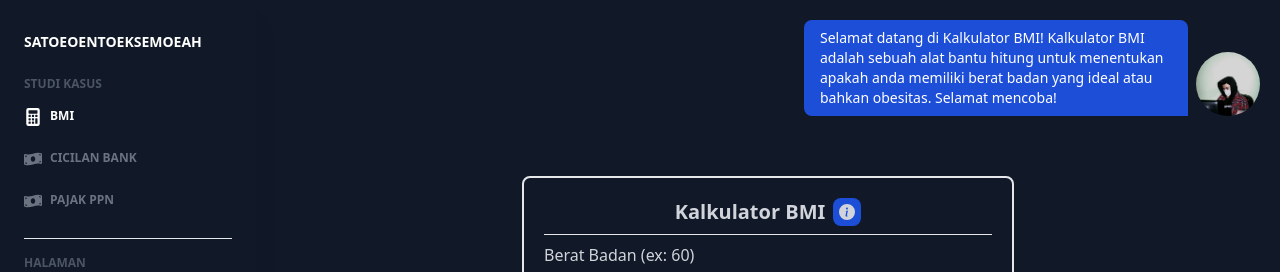
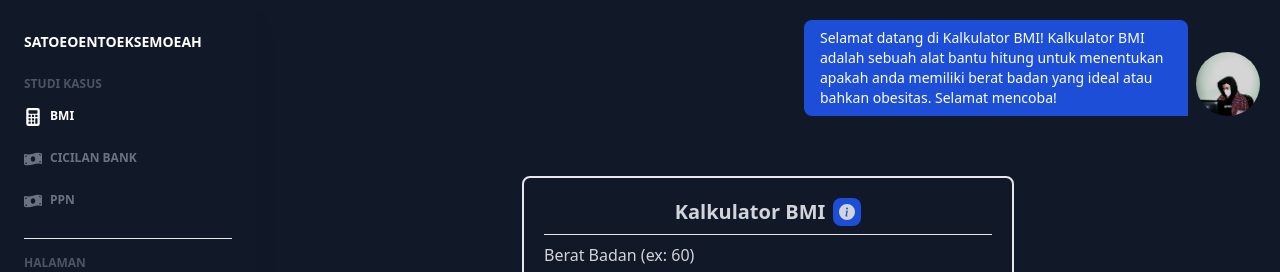
Before and after one commit to nuflakbrr/satoeoentoeksemoeah, a React (Vite) app: page /bmi in a window 1280 px wide. Shown: the top 272 px of the page. Built offline with nearby package versions, Linux system fonts and the light colour scheme.

Commit message:
create array link and loop array link

```diff
--- a/src/components/Sidebar.jsx
+++ b/src/components/Sidebar.jsx
@@ -1,5 +1,5 @@
 import React, { useState } from 'react'
-import { Link } from 'react-router-dom'
+import { NavLink } from 'react-router-dom'
 import { BsFillInfoCircleFill, BsCalculatorFill } from 'react-icons/bs'
 import { AiOutlineClose } from 'react-icons/ai'
 import { FaMoneyBillWave, FaHome } from 'react-icons/fa'
@@ -14,13 +14,19 @@ export default function Sidebar() {
         return window.location.pathname === path ? activeClass : inActiveClass
     }
 
+    const links = [
+        { path: '/bmi', name: 'BMI', icon: <BsCalculatorFill className='mr-2 text-lg' /> },
+        { path: '/cicilan', name: 'Cicilan Bank', icon: <FaMoneyBillWave className='mr-2 text-lg' /> },
+        { path: '/pajak', name: 'PPN', icon: <FaMoneyBillWave className='mr-2 text-lg' /> },
+    ]
+
     return (
         <>
             <nav className='md:left-0 md:block md:fixed md:top-0 md:bottom-0 md:overflow-y-auto md:flex-row md:flex-nowrap md:overflow-hidden shadow-xl bg-gray-900 flex flex-wrap items-center justify-between relative md:w-64 z-10 py-4 px-6'>
                 <div className='md:flex-col md:items-stretch md:min-h-full md:flex-nowrap px-0 flex flex-wrap items-center justify-between w-full mx-auto'>
-                    <Link className='md:block text-left md:pb-2 text-white mr-0 inline-block whitespace-nowrap text-sm uppercase font-bold p-4 px-0' to='/'>
+                    <NavLink className='md:block text-left md:pb-2 text-white mr-0 inline-block whitespace-nowrap text-sm uppercase font-bold p-4 px-0' to='/'>
                         SATOEOENTOEKSEMOEAH
-                    </Link>
+                    </NavLink>
 
                     <button className='cursor-pointer text-white focus:text-white md:hidden px-3 py-1 text-xl leading-none bg-transparent rounded border border-solid border-transparent' type='button' onClick={() => setCollapseShow('bg-gray-900 m-2 py-3 px-6')}>
                         <svg
@@ -45,9 +51,9 @@ export default function Sidebar() {
                         <div className='md:min-w-full md:hidden block pb-4 mb-4 border-b border-solid border-blueGray-200'>
                             <div className='flex flex-wrap'>
                                 <div className='w-6/12'>
-                                    <Link className='md:block text-left text-white md:pb-2 text-blueGray-600 mr-0 inline-block whitespace-nowrap text-sm uppercase font-bold p-4 px-0' to='/'>
+                                    <NavLink className='md:block text-left text-white md:pb-2 text-blueGray-600 mr-0 inline-block whitespace-nowrap text-sm uppercase font-bold p-4 px-0' to='/'>
                                         SATOEOENTOEKSEMOEAH
-                                    </Link>
+                                    </NavLink>
                                 </div>
                                 <div className='w-6/12 flex justify-end'>
                                     <button type='button' className='cursor-pointer text-white md:hidden px-3 py-1 text-xl leading-none bg-transparent rounded border border-solid border-transparent' onClick={() => setCollapseShow('hidden')}>
@@ -63,23 +69,14 @@ export default function Sidebar() {
                         </h6>
 
                         <ul className='md:flex-col md:min-w-full flex flex-col list-none'>
-                            <li className='items-center'>
-                                <Link className={activeClassses('/bmi')} to='/bmi'>
-                                    <BsCalculatorFill className='mr-2 text-lg' /> BMI
-                                </Link>
-                            </li>
-
-                            <li className='items-center'>
-                                <Link className={activeClassses('/cicilan')} to='/cicilan'>
-                                    <FaMoneyBillWave className='mr-2 text-lg' /> Cicilan Bank
-                                </Link>
-                            </li>
-
-                            <li className='items-center'>
-                                <Link className={activeClassses('/pajak')} to='/pajak'>
-                                    <FaMoneyBillWave className='mr-2 text-lg' /> Pajak PPN
-                                </Link>
-                            </li>
+                            {links.map((link, index) => (
+                                <li key={index} className='items-center'>
+                                    <NavLink className={activeClassses(link.path)} to={link.path}>
+                                        {link.icon}
+                                        {link.name}
+                                    </NavLink>
+                                </li>
+                            ))}
                         </ul>
 
                         <hr className='my-4 md:min-w-full' />
@@ -91,15 +88,15 @@ export default function Sidebar() {
 
                         <ul className='md:flex-col md:min-w-full flex flex-col list-none md:mb-4'>
                             <li className='inline-flex'>
-                                <Link className={activeClassses('/')} to='/'>
+                                <NavLink className={activeClassses('/')} to='/'>
                                     <FaHome className='mr-2 text-lg' /> Beranda
-                                </Link>
+                                </NavLink>
                             </li>
 
                             <li className='inline-flex'>
-                                <Link className={activeClassses('/about')} to='/about'>
+                                <NavLink className={activeClassses('/about')} to='/about'>
                                     <BsFillInfoCircleFill className='mr-2 text-lg' /> Tentang
-                                </Link>
+                                </NavLink>
                             </li>
                         </ul>
                     </div>
```
